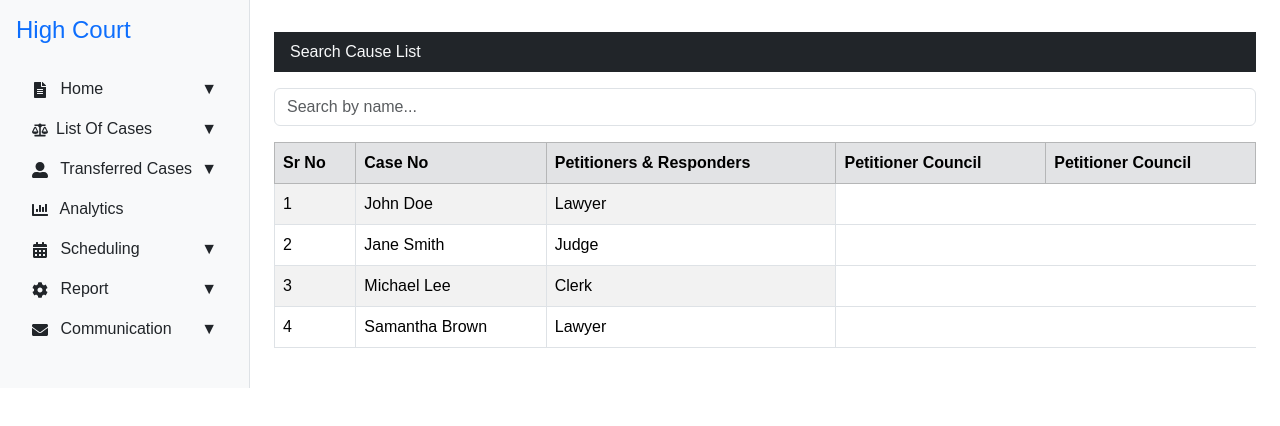
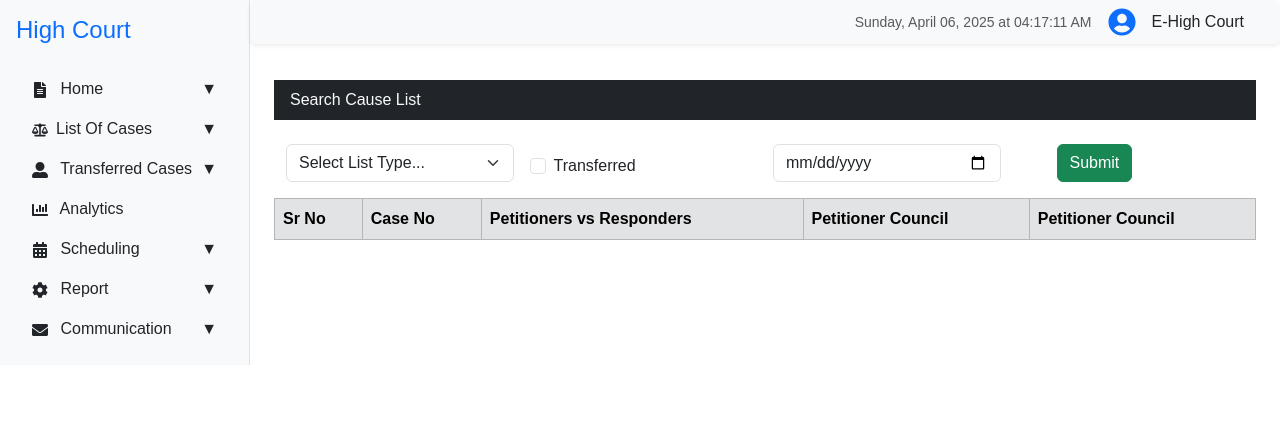
Before and after one commit to shivansh15julychaurasiya/React_Project, a React (Vite) app: page /home/search in a window 1280 px wide. Shown: the top 426 px of the page. Built offline with nearby package versions, Linux system fonts and the light colour scheme; what @react-pdf/renderer would draw is missing.

Commit message:
Updated Search page

```diff
--- a/package.json
+++ b/package.json
@@ -16,6 +16,8 @@
     "@mui/icons-material": "^7.0.1",
     "@mui/material": "^7.0.1",
     "@mui/x-data-grid": "^7.28.3",
+    "@react-pdf-viewer/core": "^3.12.0",
+    "@react-pdf-viewer/highlight": "^3.12.0",
     "@react-pdf/renderer": "^4.3.0",
     "axios": "^1.8.4",
     "bootstrap": "^5.3.5",
--- a/src/App.jsx
+++ b/src/App.jsx
@@ -11,6 +11,7 @@ import New from './Pages/new/New'
 import JudgeDiretory from './components/judge&lawyer/JudgeDiretory'
 import LawyerDirectory from './components/judge&lawyer/LawyerDirectory'
 import Search from "./components/Search"
+import Dashboard from "./components/DashboardLayout"
 
 export default function App() {
   return (
@@ -25,6 +26,7 @@ export default function App() {
 
         <Route path="home">
           <Route path="search" element={<Search/>}/>
+          <Route path="dashboard" element={<Dashboard/>}/>
 
 
         </Route>
--- a/src/components/Search.jsx
+++ b/src/components/Search.jsx
@@ -1,73 +1,91 @@
-import React, { useState } from 'react';
-import Sidebar from './sidebar/Sidebar'; // Make sure Sidebar is in the same folder or adjust path
-import 'bootstrap/dist/css/bootstrap.min.css';
+// import React, { useState } from 'react';
+import Sidebar from "./sidebar/Sidebar"; // Make sure Sidebar is in the same folder or adjust path
+import "bootstrap/dist/css/bootstrap.min.css";
+import Navbar from "./navbar/Navbar";
+import "../Pages/home/home.scss";
 
 const Search = () => {
-  const [searchTerm, setSearchTerm] = useState('');
+  //   const [searchTerm, setSearchTerm] = useState('');
 
-  const data = [
-    { id: 1, name: 'John Doe', role: 'Lawyer' },
-    { id: 2, name: 'Jane Smith', role: 'Judge' },
-    { id: 3, name: 'Michael Lee', role: 'Clerk' },
-    { id: 4, name: 'Samantha Brown', role: 'Lawyer' },
-  ];
+  //   const data = [
+  //     { id: 1, name: 'John Doe', role: 'Lawyer' },
+  //     { id: 2, name: 'Jane Smith', role: 'Judge' },
+  //     { id: 3, name: 'Michael Lee', role: 'Clerk' },
+  //     { id: 4, name: 'Samantha Brown', role: 'Lawyer' },
+  //   ];
 
-  const filteredData = data.filter((item) =>
-    item.name.toLowerCase().includes(searchTerm.toLowerCase())
-  );
+  //   const filteredData = data.filter((item) =>
+  //     item.name.toLowerCase().includes(searchTerm.toLowerCase())
+  //   );
 
   return (
-    <div className="d-flex">
-      {/* Sidebar */}
+    <div className="home">
       <Sidebar />
+      <div className="homeContainer">
+        <Navbar />
 
         {/* Main Content */}
         <div className="container-fluid p-4 ">
           <div className="header bg-dark mt-2 py-2">
             <h className="text-light  mt-2 mb-2 px-3">Search Cause List</h>
-
           </div>
 
-        {/* Search Input */}
-        <div className="mb-3 mt-3">
+          <div class="container mt-4">
+            <form>
+              <div class="row g-3 align-items-center">
+                {/* <!-- Select Type --> */}
+                <div class="col-md-3 col-sm-6">
+                  <select id="typeSelect" class="form-select">
+                    <option value="">Select List Type...</option>
+                    <option value="civil">Civil</option>
+                    <option value="criminal">Criminal</option>
+                    <option value="family">Family</option>
+                  </select>
+                </div>
+
+                {/* <!-- Checkbox --> */}
+                <div class="col-md-3 col-sm-6 d-flex align-items-center">
+                  <div class="form-check mt-2">
                     <input
-            type="text"
-            className="form-control"
-            placeholder="Search by name..."
-            value={searchTerm}
-            onChange={(e) => setSearchTerm(e.target.value)}
+                      class="form-check-input"
+                      type="checkbox"
+                      id="caseCheck"
                     />
+                    <label class="form-check-label" for="caseCheck">
+                      Transferred
+                    </label>
+                  </div>
+                </div>
+
+                {/* Date picker */}
+                <div class="col-md-3 col-sm-6">
+                  <input type="date" id="dateInput" class="form-control" />
+                </div>
+
+                {/* <!-- Submit Button --> */}
+                <div class="col-md-3 col-sm-6 px-5 mt-3">
+                  <button type="submit" class="btn btn-success">
+                    Submit
+                  </button>
+                </div>
+              </div>
+            </form>
           </div>
 
           {/* Table */}
-        <div className="table-responsive">
+          <div className="table-responsive mt-3">
             <table className="table table-bordered table-striped">
               <thead className="table-secondary">
                 <tr>
                   <th>Sr No</th>
                   <th>Case No</th>
-                <th>Petitioners & Responders</th>
+                  <th>Petitioners vs Responders</th>
                   <th>Petitioner Council</th>
                   <th>Petitioner Council</th>
-
                 </tr>
               </thead>
-            <tbody>
-              {filteredData.length > 0 ? (
-                filteredData.map((person, index) => (
-                  <tr key={person.id}>
-                    <td>{index + 1}</td>
-                    <td>{person.name}</td>
-                    <td>{person.role}</td>
-                  </tr>
-                ))
-              ) : (
-                <tr>
-                  <td colSpan="3" className="text-center text-muted">No results found</td>
-                </tr>
-              )}
-            </tbody>
             </table>
+          </div>
         </div>
       </div>
     </div>
--- a/src/components/navbar/Navbar.jsx
+++ b/src/components/navbar/Navbar.jsx
@@ -1,97 +1,43 @@
-import React from 'react';
-import { FaBell, FaUserCircle, FaSearch } from 'react-icons/fa';
-import 'bootstrap/dist/css/bootstrap.min.css';
-// Import Bootstrap JavaScript (needs Popper.js too)
-import 'bootstrap/dist/js/bootstrap.bundle.min.js';
-import "@fortawesome/fontawesome-free/css/all.min.css";
-
-
+import React, { useEffect, useState } from "react";
+import { FaUserCircle } from "react-icons/fa";
+import "bootstrap/dist/css/bootstrap.min.css";
 
 const Navbar = () => {
+  const [currentDateTime, setCurrentDateTime] = useState(new Date());
+
+  useEffect(() => {
+    const interval = setInterval(() => {
+      setCurrentDateTime(new Date());
+    }, 1000);
+    return () => clearInterval(interval);
+  }, []);
+
+  // Format: Monday, 07 April 2025, 10:32:15 AM
+  const formattedDateTime = currentDateTime.toLocaleString("en-US", {
+    weekday: "long",      // Sunday, Monday...
+    year: "numeric",
+    month: "long",        // January, February...
+    day: "2-digit",
+    hour: "2-digit",
+    minute: "2-digit",
+    second: "2-digit",
+    hour12: true,
+  });
+
   return (
-    <nav className="navbar navbar-expand-lg navbar-light bg-light shadow-sm px-4 py-2">
-      <a className="navbar-brand fw-bold text-primary" href="/">
+    <nav className="navbar navbar-expand-lg navbar-light bg-light rounded shadow-sm px-4 mb-1">
+      <div className="container-fluid d-flex justify-content-between align-items-center">
+        {/* Left: Brand */}
+        <a className="navbar-brand fw-bold" href="#">
+          {/* Case Manager */}
+        </a>
 
-      </a>
+        {/* Right: Date/Time and Profile */}
+        <div className="d-flex align-items-center gap-3">
+          <span className="text-muted small">{formattedDateTime}</span>
+          <FaUserCircle size={28} className="text-primary" />
+        E-High Court
 
-      <button
-        className="navbar-toggler"
-        type="button"
-        data-bs-toggle="collapse"
-        data-bs-target="#navbarContent"
-        aria-controls="navbarContent"
-        aria-expanded="false"
-        aria-label="Toggle navigation"
-      >
-        <span className="navbar-toggler-icon" />
-      </button>
-
-      <div className="collapse navbar-collapse" id="navbarContent">
-        {/* Left Menu */}
-        <ul className="navbar-nav me-auto mb-2 mb-lg-0">
-          <li className="nav-item mx-2">
-            <a className="nav-link active" aria-current="page" href="/">
-              Home
-            </a>
-          </li>
-          <li className="nav-item mx-2">
-            <a className="nav-link" href="/about">
-              About
-            </a>
-          </li>
-
-          {/* Dropdown */}
-          <li className="nav-item dropdown mx-2">
-            <a
-              className="nav-link dropdown-toggle"
-              href="#"
-              id="navbarDropdown"
-              role="button"
-              data-bs-toggle="dropdown"
-              aria-expanded="false"
-            >
-              Services
-            </a>
-            <ul className="dropdown-menu" aria-labelledby="navbarDropdown">
-              <li>
-                <a className="dropdown-item" href="/web">
-                  Web Development
-                </a>
-              </li>
-              <li>
-                <a className="dropdown-item" href="/mobile">
-                  Mobile Apps
-                </a>
-              </li>
-              <li>
-                <hr className="dropdown-divider" />
-              </li>
-              <li>
-                <a className="dropdown-item" href="/other">
-                  Other Services
-                </a>
-              </li>
-            </ul>
-          </li>
-        </ul>
-
-        {/* Search */}
-        <form className="d-flex me-3">
-          <input
-            className="form-control me-2 rounded-pill"
-            type="search"
-            placeholder="Search..."
-            aria-label="Search"
-          />
-          <button className="btn btn-outline-primary rounded-pill" type="submit">
-            <FaSearch />
-          </button>
-        </form>
-
-        {/* Icons */}
-        <div className="d-flex align-items-center gap-3">
-          <FaBell size={18} className="text-dark" />
-          <FaUserCircle size={24} className="text-primary" />
         </div>
       </div>
     </nav>
--- a/src/components/sidebar/Sidebar.jsx
+++ b/src/components/sidebar/Sidebar.jsx
@@ -1,6 +1,6 @@
-import React, { useState } from 'react';
-import 'bootstrap/dist/css/bootstrap.min.css';
-import { Link } from 'react-router-dom';
+import React, { useState } from "react";
+import "bootstrap/dist/css/bootstrap.min.css";
+import { Link } from "react-router-dom";
 
 import {
   FaHome,
@@ -13,64 +13,86 @@ import {
   FaTimes,
   FaUsers,
   FaFileAlt,
-  FaEnvelope
-} from 'react-icons/fa';
+  FaEnvelope,
+} from "react-icons/fa";
 
 const Sidebar = () => {
   const [isOpen, setIsOpen] = useState(true);
-  const [activeDropdown, setActiveDropdown] = useState('');
+  const [activeDropdown, setActiveDropdown] = useState("");
 
   const toggleSidebar = () => setIsOpen(!isOpen);
 
   const toggleDropdown = (item) => {
-    setActiveDropdown((prev) => (prev === item ? '' : item));
+    setActiveDropdown((prev) => (prev === item ? "" : item));
   };
 
   return (
     <div className="d-flex">
       {/* Sidebar */}
       <div
-        className={`bg-light border-end p-3 ${isOpen ? 'd-block' : 'd-none d-md-block'}`}
-        style={{ width: isOpen ? '250px' : '0px', transition: 'width 0.4s ease' }}
+        className={`bg-light border-end p-3 ${
+          isOpen ? "d-block" : "d-none d-md-block"
+        }`}
+        style={{
+          width: isOpen ? "250px" : "0px",
+          transition: "width 0.4s ease",
+        }}
       >
         <h4 className="text-primary d-flex justify-content-between align-items-center">
           High Court
-          <span className="d-md-none" onClick={toggleSidebar} style={{ cursor: 'pointer' }}>
+          <span
+            className="d-md-none"
+            onClick={toggleSidebar}
+            style={{ cursor: "pointer" }}
+          >
             <FaTimes />
           </span>
         </h4>
 
         <ul className="nav flex-column mt-4">
-
           {/* Category Dropdown */}
           <li className="nav-item">
             <div
               className="nav-link text-dark px-3 py-2 rounded d-flex justify-content-between align-items-center hover-effect"
-      onClick={() => toggleDropdown('Home')}
-      style={{ cursor: 'pointer' }}
+              onClick={() => toggleDropdown("Home")}
+              style={{ cursor: "pointer" }}
             >
-      <span><FaFileAlt className="me-2" /> Home</span>
-      <span>{activeDropdown === 'Home' ? '▲' : '▼'}</span>
+              <span>
+                <FaFileAlt className="me-2" /> Home
+              </span>
+              <span>{activeDropdown === "Home" ? "▲" : "▼"}</span>
             </div>
-    {activeDropdown === 'Home' && (
+            {activeDropdown === "Home" && (
               <ul className="nav flex-column ms-4">
                 <li className="nav-item">
-          <Link to="/home/dashboard" className="nav-link text-dark px-3 py-2 rounded hover-effect">
+                  <Link
+                    to="/home/dashboard"
+                    className="nav-link text-dark px-3 py-2 rounded hover-effect"
+                  >
                     Dashboard
                   </Link>
                 </li>
                 <li className="nav-item">
-          <Link to="/home/search" className="nav-link text-dark px-3 py-2 rounded hover-effect">
+                  <Link
+                    to="/home/search"
+                    className="nav-link text-dark px-3 py-2 rounded hover-effect"
+                  >
                     Search
                   </Link>
                 </li>
                 <li className="nav-item">
-          <Link to="/cases_mgmt/assignedCase" className="nav-link text-dark px-3 py-2 rounded hover-effect">
+                  <Link
+                    to="/cases_mgmt/assignedCase"
+                    className="nav-link text-dark px-3 py-2 rounded hover-effect"
+                  >
                     Reserved Cases
                   </Link>
                 </li>
                 <li className="nav-item">
-          <Link to="/cases_mgmt/status" className="nav-link text-dark px-3 py-2 rounded hover-effect">
+                  <Link
+                    to="/cases_mgmt/status"
+                    className="nav-link text-dark px-3 py-2 rounded hover-effect"
+                  >
                     Status
                   </Link>
                 </li>
@@ -83,26 +105,38 @@ const Sidebar = () => {
           <li className="nav-item">
             <div
               className="nav-link text-dark px-3 py-2 rounded d-flex justify-content-between align-items-center hover-effect"
-    onClick={() => toggleDropdown('messages')}
-    style={{ cursor: 'pointer' }}
+              onClick={() => toggleDropdown("messages")}
+              style={{ cursor: "pointer" }}
             >
-    <span><FaBalanceScale className="me-2" />List Of Cases</span>
-    <span>{activeDropdown === 'cases' ? '▲' : '▼'}</span>
+              <span>
+                <FaBalanceScale className="me-2" />
+                List Of Cases
+              </span>
+              <span>{activeDropdown === "cases" ? "▲" : "▼"}</span>
             </div>
-  {activeDropdown === 'messages' && (
+            {activeDropdown === "messages" && (
               <ul className="nav flex-column ms-4">
                 <li className="nav-item">
-        <Link to="/judge_lawyer/judgeDirectory" className="nav-link text-dark px-3 py-2 rounded hover-effect">
+                  <Link
+                    to="/judge_lawyer/judgeDirectory"
+                    className="nav-link text-dark px-3 py-2 rounded hover-effect"
+                  >
                     Judge Directory
                   </Link>
                 </li>
                 <li className="nav-item">
-        <Link to="judge_lawyer/lawyerDirectory" className="nav-link text-dark px-3 py-2 rounded hover-effect">
+                  <Link
+                    to="judge_lawyer/lawyerDirectory"
+                    className="nav-link text-dark px-3 py-2 rounded hover-effect"
+                  >
                     Lawyer Directory
                   </Link>
                 </li>
                 <li className="nav-item">
-        <Link to="/assign-judge-lawyer" className="nav-link text-dark px-3 py-2 rounded hover-effect">
+                  <Link
+                    to="/assign-judge-lawyer"
+                    className="nav-link text-dark px-3 py-2 rounded hover-effect"
+                  >
                     Assign Judge/Lawyer
                   </Link>
                 </li>
@@ -114,27 +148,37 @@ const Sidebar = () => {
           <li className="nav-item">
             <div
               className="nav-link text-dark px-3 py-2 rounded d-flex justify-content-between align-items-center hover-effect"
-              onClick={() => toggleDropdown('client')}
-              style={{ cursor: 'pointer' }}
+              onClick={() => toggleDropdown("client")}
+              style={{ cursor: "pointer" }}
             >
-              <span><FaUserAlt className="me-2" /> Transferred Cases</span>
-              <span>{activeDropdown === 'client' ? '▲' : '▼'}</span>
+              <span>
+                <FaUserAlt className="me-2" /> Transferred Cases
+              </span>
+              <span>{activeDropdown === "client" ? "▲" : "▼"}</span>
             </div>
-            {activeDropdown === 'client' && (
+            {activeDropdown === "client" && (
               <ul className="nav flex-column ms-4">
-                {['Client List', 'Add New Client', 'Client History'].map((item, idx) => (
+                {["Client List", "Add New Client", "Client History"].map(
+                  (item, idx) => (
                     <li className="nav-item" key={idx}>
-                    <a href={`#${item.toLowerCase().replace(/\s+/g, '')}`} className="nav-link text-dark px-3 py-2 rounded hover-effect">
+                      <a
+                        href={`#${item.toLowerCase().replace(/\s+/g, "")}`}
+                        className="nav-link text-dark px-3 py-2 rounded hover-effect"
+                      >
                         {item}
                       </a>
                     </li>
-                ))}
+                  )
+                )}
               </ul>
             )}
           </li>
 
           <li className="nav-item">
-            <a href="#analytics" className="nav-link text-dark px-3 py-2 rounded hover-effect">
+            <a
+              href="#analytics"
+              className="nav-link text-dark px-3 py-2 rounded hover-effect"
+            >
               <FaChartBar className="me-2" /> Analytics
             </a>
           </li>
@@ -143,17 +187,56 @@ const Sidebar = () => {
           <li className="nav-item">
             <div
               className="nav-link text-dark px-3 py-2 rounded d-flex justify-content-between align-items-center hover-effect"
-              onClick={() => toggleDropdown('Scheduling')}
-              style={{ cursor: 'pointer' }}
+              onClick={() => toggleDropdown("Scheduling")}
+              style={{ cursor: "pointer" }}
             >
-              <span><FaCalendarAlt className="me-2" /> Scheduling</span>
-              <span>{activeDropdown === 'Scheduling' ? '▲' : '▼'}</span>
+              <span>
+                <FaCalendarAlt className="me-2" /> Scheduling
+              </span>
+              <span>{activeDropdown === "Scheduling" ? "▲" : "▼"}</span>
             </div>
-            {activeDropdown === 'Scheduling' && (
+            {activeDropdown === "Scheduling" && (
               <ul className="nav flex-column ms-4">
-                {['Court Calendar', 'Hearing Schedule', 'Set Appointment'].map((item, idx) => (
+                {["Court Calendar", "Hearing Schedule", "Set Appointment"].map(
+                  (item, idx) => (
                     <li className="nav-item" key={idx}>
-                    <a href={`#${item.toLowerCase()}`} className="nav-link text-dark px-3 py-2 rounded hover-effect">
+                      <a
+                        href={`#${item.toLowerCase()}`}
+                        className="nav-link text-dark px-3 py-2 rounded hover-effect"
+                      >
+                        {item}
+                      </a>
+                    </li>
+                  )
+                )}
+              </ul>
+            )}
+          </li>
+
+          <li className="nav-item">
+            <div
+              className="nav-link text-dark px-3 py-2 rounded d-flex justify-content-between align-items-center hover-effect"
+              onClick={() => toggleDropdown("Report")}
+              style={{ cursor: "pointer" }}
+            >
+              <span>
+                <FaCog className="me-2" /> Report
+              </span>
+              <span>{activeDropdown === "Report" ? "▲" : "▼"}</span>
+            </div>
+            {activeDropdown === "Report" && (
+              <ul className="nav flex-column ms-4">
+                {[
+                  "Case Report",
+                  "Performance Reports",
+                  "Case Category Report",
+                  "Date Renage Report",
+                ].map((item, idx) => (
+                  <li className="nav-item" key={idx}>
+                    <a
+                      href={`#${item.toLowerCase()}`}
+                      className="nav-link text-dark px-3 py-2 rounded hover-effect"
+                    >
                       {item}
                     </a>
                   </li>
@@ -165,43 +248,28 @@ const Sidebar = () => {
           <li className="nav-item">
             <div
               className="nav-link text-dark px-3 py-2 rounded d-flex justify-content-between align-items-center hover-effect"
-              onClick={() => toggleDropdown('Report')}
-              style={{ cursor: 'pointer' }}
+              onClick={() => toggleDropdown("Communication")}
+              style={{ cursor: "pointer" }}
             >
-              <span><FaCog className="me-2" /> Report</span>
-              <span>{activeDropdown === 'Report' ? '▲' : '▼'}</span>
+              <span>
+                <FaEnvelope className="me-2" /> Communication
+              </span>
+              <span>{activeDropdown === "Communication" ? "▲" : "▼"}</span>
             </div>
-            {activeDropdown === 'Report' && (
+            {activeDropdown === "Communication" && (
               <ul className="nav flex-column ms-4">
-                {['Case Report', 'Performance Reports', 'Case Category Report','Date Renage Report'].map((item, idx) => (
+                {["Notification", "Message", "Chat Support"].map(
+                  (item, idx) => (
                     <li className="nav-item" key={idx}>
-                    <a href={`#${item.toLowerCase()}`} className="nav-link text-dark px-3 py-2 rounded hover-effect">
+                      <a
+                        href={`#${item.toLowerCase()}`}
+                        className="nav-link text-dark px-3 py-2 rounded hover-effect"
+                      >
                         {item}
                       </a>
                     </li>
-                ))}
-              </ul>
+                  )
                 )}
-          </li>
-
-          <li className="nav-item">
-            <div
-              className="nav-link text-dark px-3 py-2 rounded d-flex justify-content-between align-items-center hover-effect"
-              onClick={() => toggleDropdown('Communication')}
-              style={{ cursor: 'pointer' }}
-            >
-              <span><FaEnvelope className="me-2" /> Communication</span>
-              <span>{activeDropdown === 'Communication' ? '▲' : '▼'}</span>
-            </div>
-            {activeDropdown === 'Communication' && (
-              <ul className="nav flex-column ms-4">
-                {['Notification', 'Message', 'Chat Support'].map((item, idx) => (
-                  <li className="nav-item" key={idx}>
-                    <a href={`#${item.toLowerCase()}`} className="nav-link text-dark px-3 py-2 rounded hover-effect">
-                      {item}
-                    </a>
-                  </li>
-                ))}
               </ul>
             )}
           </li>
```
Also changed, not shown: src/Pages/home/Home.jsx (+16 -17 lines), src/components/DashboardLayout.jsx (+65 -22 lines), src/components/FancyAccordion.jsx (added, +99 -0 lines), src/components/pdf/pdf.jsx (line endings or trailing spaces), 2 other files (tests, documents, lock files or other folders). Lines whose indentation alone changed are shown as unchanged.
